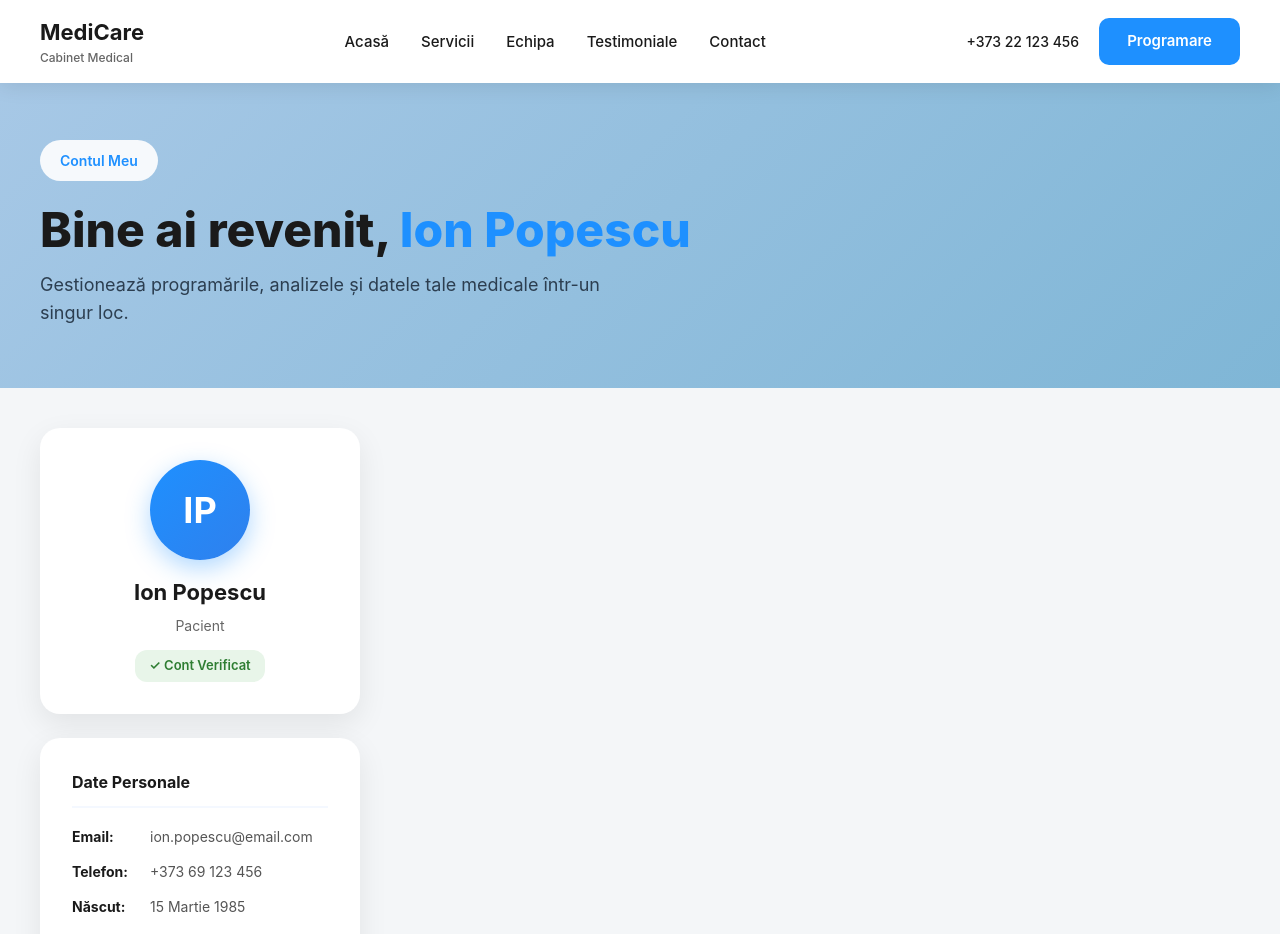
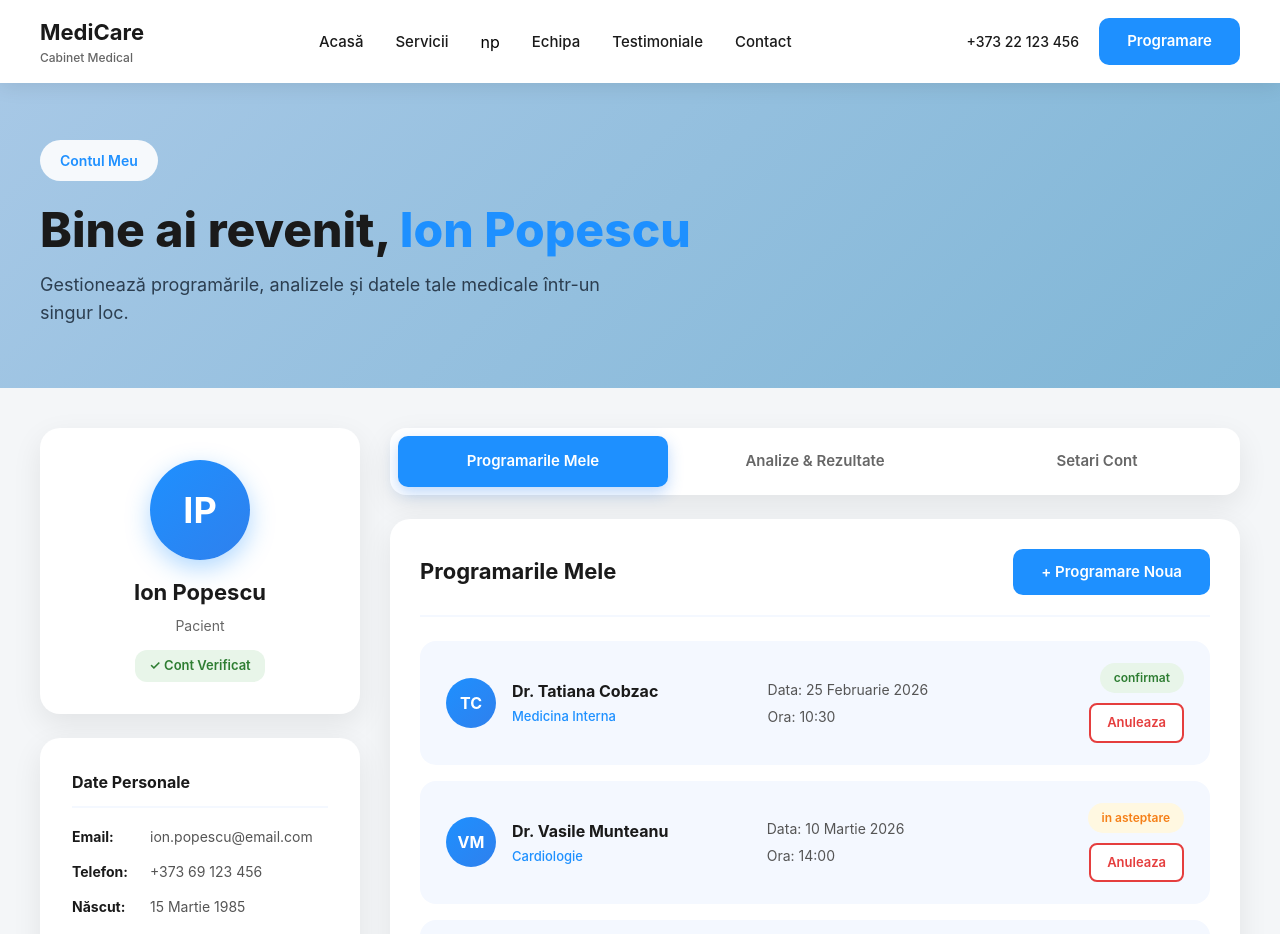
Before and after one commit to Victor-Sirbu/Tweb, a React (Vite) app in the folder client/: page / in a window 1280 px wide. Shown: the top 934 px of the page. Built offline with nearby package versions, Linux system fonts and the light colour scheme.

Commit message:
adaugare sistem de tab-uri si tab programari

```diff
--- a/client/src/components/ProfilePage/ProfilePage.css
+++ b/client/src/components/ProfilePage/ProfilePage.css
@@ -328,3 +328,197 @@
     flex-direction: column;
     gap: 24px;
 }
+
+.tabs-container {
+    display: flex;
+    gap: 12px;
+    background: white;
+    padding: 8px;
+    border-radius: 16px;
+    box-shadow: 0 10px 30px rgba(0, 0, 0, 0.08);
+}
+
+.tab-btn {
+    flex: 1;
+    padding: 14px 20px;
+    background: transparent;
+    color: #666;
+    border: none;
+    border-radius: 10px;
+    font-size: 15px;
+    font-weight: 600;
+    cursor: pointer;
+    transition: all 0.3s ease;
+}
+
+.tab-btn:hover {
+    background: #f4f8ff;
+    color: #1e90ff;
+}
+
+.tab-active {
+    background: #1e90ff !important;
+    color: white !important;
+    box-shadow: 0 6px 15px rgba(47, 128, 237, 0.3);
+}
+
+.tab-content {
+    background: white;
+    border-radius: 20px;
+    padding: 30px;
+    box-shadow: 0 10px 30px rgba(0, 0, 0, 0.08);
+}
+
+.content-header {
+    display: flex;
+    justify-content: space-between;
+    align-items: center;
+    margin-bottom: 24px;
+    padding-bottom: 20px;
+    border-bottom: 2px solid #f4f8ff;
+}
+
+.content-title {
+    font-size: 22px;
+    font-weight: 700;
+    color: #1a1a1a;
+}
+
+.appointments-list {
+    display: flex;
+    flex-direction: column;
+    gap: 16px;
+}
+
+.appointment-card {
+    display: flex;
+    align-items: center;
+    justify-content: space-between;
+    padding: 20px 24px;
+    background: #f4f8ff;
+    border-radius: 16px;
+    border: 2px solid transparent;
+    transition: all 0.3s ease;
+    gap: 20px;
+}
+
+.appointment-card:hover {
+    border-color: #1e90ff;
+    transform: translateY(-3px);
+    box-shadow: 0 10px 25px rgba(30, 144, 255, 0.15);
+}
+
+.appointment-left {
+    display: flex;
+    align-items: center;
+    gap: 16px;
+    flex: 1;
+}
+
+.doctor-avatar-sm {
+    width: 50px;
+    height: 50px;
+    background: linear-gradient(135deg, #1e90ff, #2f80ed);
+    color: white;
+    border-radius: 50%;
+    display: flex;
+    align-items: center;
+    justify-content: center;
+    font-size: 16px;
+    font-weight: 700;
+    flex-shrink: 0;
+}
+
+.appointment-info {
+    display: flex;
+    flex-direction: column;
+}
+
+.appointment-doctor {
+    font-size: 16px;
+    font-weight: 700;
+    color: #1a1a1a;
+    margin-bottom: 4px;
+}
+
+.appointment-specialty {
+    font-size: 13px;
+    color: #1e90ff;
+    font-weight: 500;
+}
+
+.appointment-center {
+    display: flex;
+    flex-direction: column;
+    gap: 6px;
+    flex: 1;
+}
+
+.appointment-date,
+.appointment-time {
+    font-size: 14px;
+    color: #555;
+}
+
+.appointment-right {
+    display: flex;
+    flex-direction: column;
+    align-items: flex-end;
+    gap: 10px;
+}
+
+.status-badge {
+    padding: 6px 14px;
+    border-radius: 20px;
+    font-size: 12px;
+    font-weight: 600;
+}
+
+.status-confirmed {
+    background: #e8f5e9;
+    color: #2e7d32;
+}
+
+.status-pending {
+    background: #fff8e1;
+    color: #f57f17;
+}
+
+.status-done {
+    background: #f3f4f6;
+    color: #6b7280;
+}
+
+.cancel-btn {
+    padding: 8px 16px;
+    background: white;
+    color: #e53e3e;
+    border: 2px solid #e53e3e;
+    border-radius: 8px;
+    font-size: 13px;
+    font-weight: 600;
+    cursor: pointer;
+    transition: all 0.3s ease;
+}
+
+.cancel-btn:hover {
+    background: #e53e3e;
+    color: white;
+}
+
+.service-btn {
+    padding: 8px 16px;
+    background: #1e90ff;
+    color: white;
+    border: none;
+    border-radius: 8px;
+    font-size: 13px;
+    font-weight: 600;
+    cursor: pointer;
+    transition: all 0.3s ease;
+}
+
+.service-btn:hover {
+    background: #2f80ed;
+    transform: translateY(-2px);
+}
--- a/client/src/components/ProfilePage/ProfilePage.tsx
+++ b/client/src/components/ProfilePage/ProfilePage.tsx
@@ -3,6 +3,47 @@ import { useState } from "react";
 
 const ProfilePage = () => {
     const [menuOpen, setMenuOpen] = useState(false);
+
+    const [activeTab, setActiveTab] = useState("programari");
+
+    const programari = [
+        {
+            id: 1,
+            doctor: "Dr. Tatiana Cobzac",
+            specialty: "Medicina Interna",
+            date: "25 Februarie 2026",
+            time: "10:30",
+            status: "confirmat",
+            initials: "TC"
+        },
+        {
+            id: 2,
+            doctor: "Dr. Vasile Munteanu",
+            specialty: "Cardiologie",
+            date: "10 Martie 2026",
+            time: "14:00",
+            status: "in asteptare",
+            initials: "VM"
+        },
+        {
+            id: 3,
+            doctor: "Dr. Andrei Leahu",
+            specialty: "Ortopedie",
+            date: "15 Ianuarie 2026",
+            time: "09:00",
+            status: "finalizat",
+            initials: "AL"
+        }
+    ];
+
+    const getStatusClass = (status: string) => {
+        switch (status) {
+            case "confirmat": return "status-confirmed";
+            case "in asteptare": return "status-pending";
+            case "finalizat": return "status-done";
+            default: return "";
+        }
+    };
 
     return (
         <div className="profile-page">
@@ -16,6 +57,8 @@ const ProfilePage = () => {
                         </div>
                     </div>
 
+
+
                     <button className="menu-toggle" onClick={() => setMenuOpen(!menuOpen)}>
                         ☰
                     </button>
@@ -23,7 +66,7 @@ const ProfilePage = () => {
                     <ul className={`navbar-menu ${menuOpen ? "active" : ""}`}>
                         <li><a href="/">Acasă</a></li>
                         <li><a href="/#servicii">Servicii</a></li>
-                        <li><a href="/#echipa">Echipa</a></li>
+                   np     <li><a href="/#echipa">Echipa</a></li>
                         <li><a href="/#testimoniale">Testimoniale</a></li>
                         <li><a href="/#contact">Contact</a></li>
                     </ul>
@@ -104,6 +147,67 @@ const ProfilePage = () => {
                     </aside>
 
                     <main className="profile-content">
+                        <div className="tabs-container">
+                            <button
+                                className={`tab-btn ${activeTab === "programari" ? "tab-active" : ""}`}
+                                onClick={() => setActiveTab("programari")}
+                            >
+                                Programarile Mele
+                            </button>
+                            <button
+                                className={`tab-btn ${activeTab === "analize" ? "tab-active" : ""}`}
+                                onClick={() => setActiveTab("analize")}
+                            >
+                                Analize & Rezultate
+                            </button>
+                            <button
+                                className={`tab-btn ${activeTab === "setari" ? "tab-active" : ""}`}
+                                onClick={() => setActiveTab("setari")}
+                            >
+                                Setari Cont
+                            </button>
+                        </div>
+
+                        {activeTab === "programari" && (
+                            <div className="tab-content">
+                                <div className="content-header">
+                                    <h2 className="content-title">Programarile Mele</h2>
+                                    <button className="navbar-btn">+ Programare Noua</button>
+                                </div>
+                                <div className="appointments-list">
+                                    {programari.map((p) => (
+                                        <div key={p.id} className="appointment-card">
+                                            <div className="appointment-left">
+                                                <div className="doctor-avatar-sm">{p.initials}</div>
+                                                <div className="appointment-info">
+                                                    <h3 className="appointment-doctor">{p.doctor}</h3>
+                                                    <p className="appointment-specialty">{p.specialty}</p>
+                                                </div>
+                                            </div>
+                                            <div className="appointment-center">
+                                                <div className="appointment-date">
+                                                    <span>Data: {p.date}</span>
+                                                </div>
+                                                <div className="appointment-time">
+                                                    <span>Ora: {p.time}</span>
+                                                </div>
+                                            </div>
+                                            <div className="appointment-right">
+                        <span className={`status-badge ${getStatusClass(p.status)}`}>
+                            {p.status}
+                        </span>
+                                                {p.status !== "finalizat" && (
+                                                    <button className="cancel-btn">Anuleaza</button>
+                                                )}
+                                                {p.status === "finalizat" && (
+                                                    <button className="service-btn">Reprogrameaza</button>
+                                                )}
+                                            </div>
+                                        </div>
+                                    ))}
+                                </div>
+                            </div>
+                        )}
                     </main>
 
                 </div>
```
